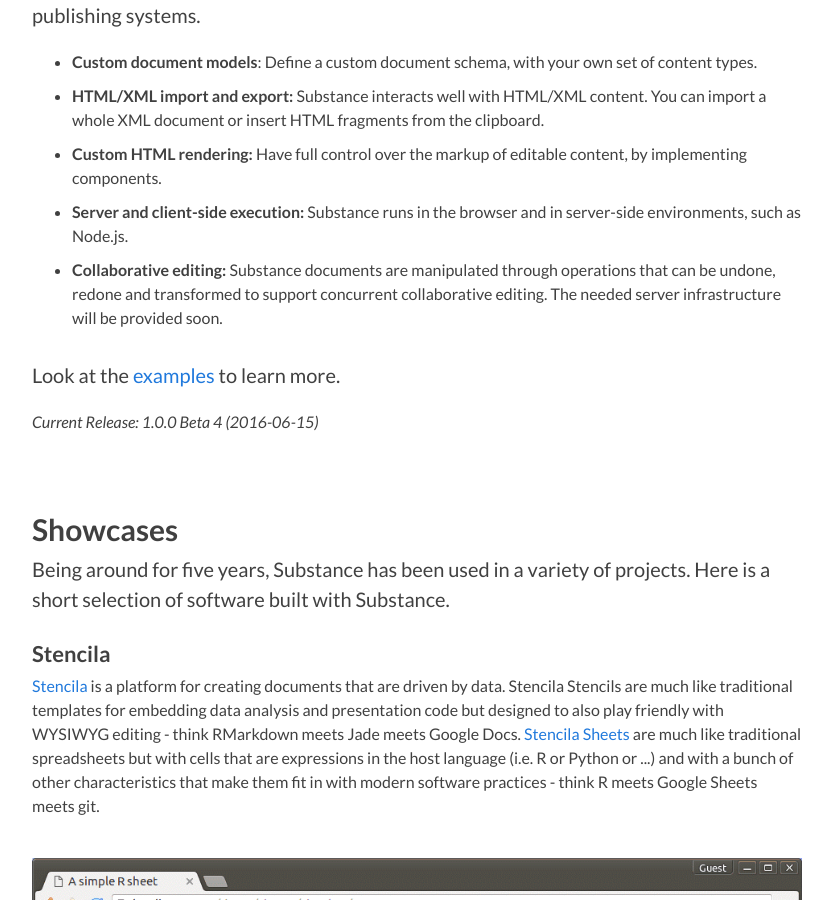
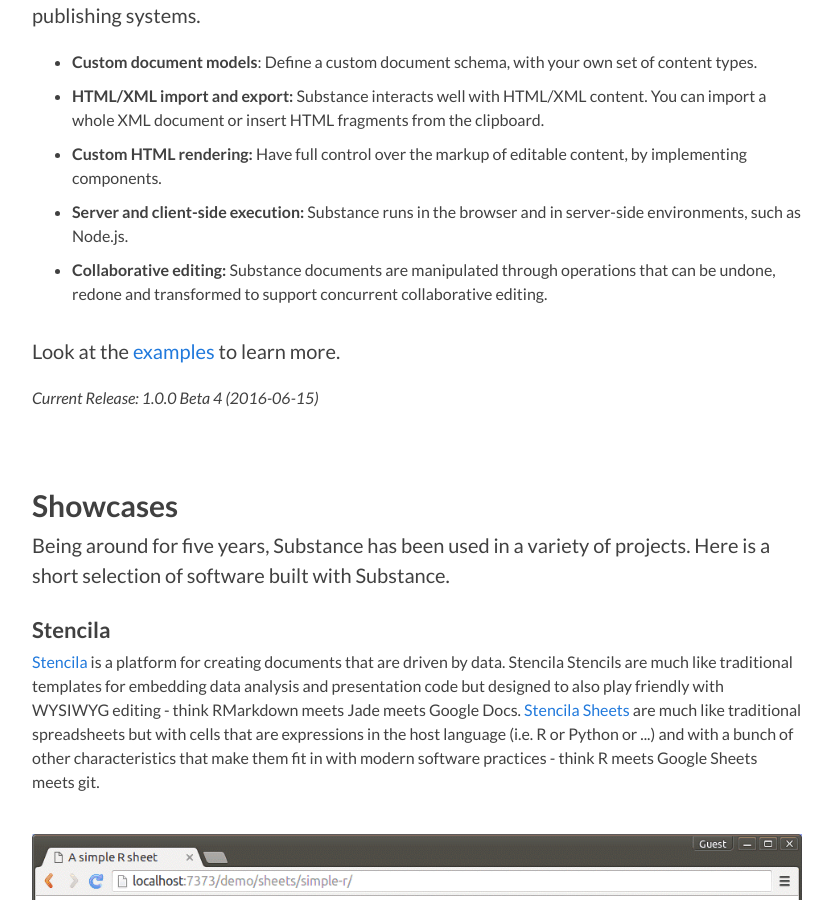
Before and after one commit to substance/substance.github.com, a Jekyll site: the page built from index.html, in a window 1280 px wide and 900 px high, scrolled down 395 px. Shown: the whole window, without its empty margins (223-1056 px from the left). Built offline with Jekyll 4.4.1, drawn with Linux system fonts in a browser that asks for light colours.

Commit message:
Update index.html

```diff
--- a/index.html
+++ b/index.html
@@ -15,7 +15,7 @@
     <li><strong>HTML/XML import and export:</strong> Substance interacts well with HTML/XML content. You can import a whole XML document or insert HTML fragments from the clipboard.</li>
     <li><strong>Custom HTML rendering:</strong> Have full control over the markup of editable content, by implementing components.</li>
     <li><strong>Server and client-side execution:</strong> Substance runs in the browser and in server-side environments, such as Node.js.</li>
-    <li><strong>Collaborative editing:</strong> Substance documents are manipulated through operations that can be undone, redone and transformed to support concurrent collaborative editing. The needed server infrastructure will be provided soon.</li>
+    <li><strong>Collaborative editing:</strong> Substance documents are manipulated through operations that can be undone, redone and transformed to support concurrent collaborative editing.</li>
   </ul>
   <p class="large">Look at the <a href="./examples">examples</a> to learn more.</p>
   <p><em>Current Release: 1.0.0 Beta 4 (2016-06-15)</em></p>
```
